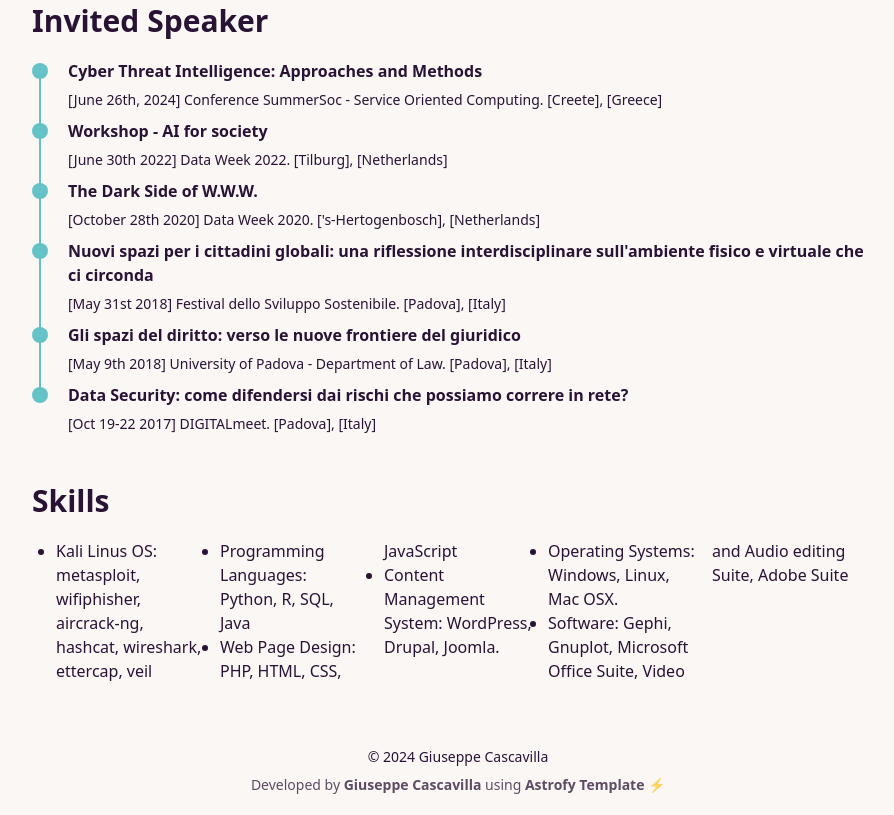
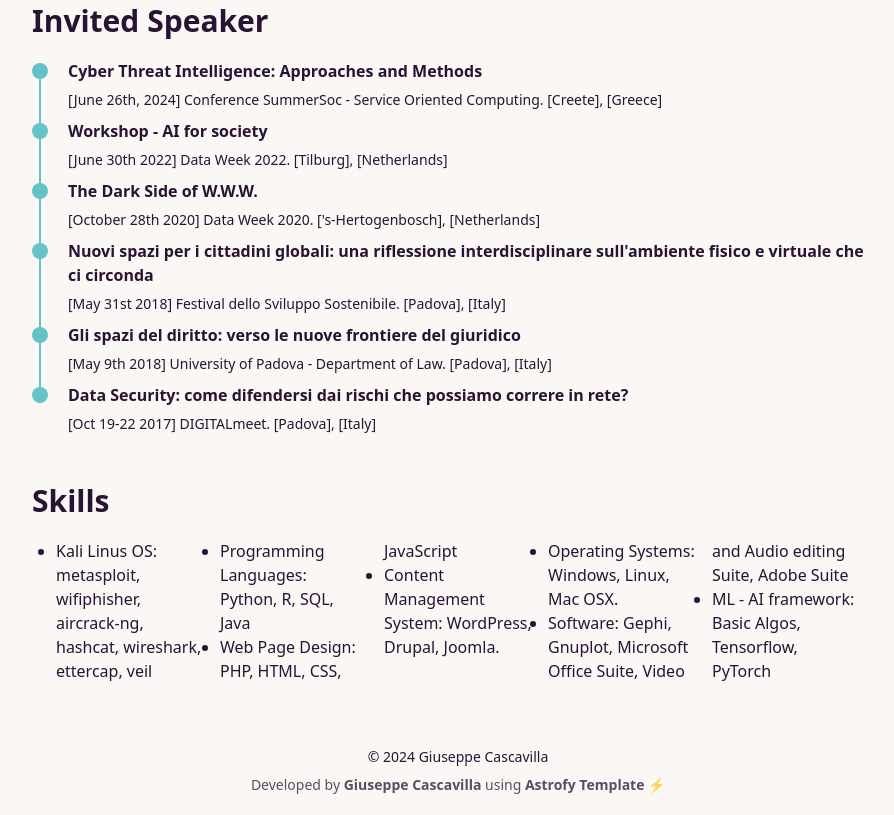
Before and after one commit to giuseppecascavilla/giuseppecascavilla.github.io, an Astro site: page /cv in a window 1280 px wide. Shown: the part 1233-2048 px from the top of the page, without its empty margins (334-1228 px from the left). Built offline with nearby package versions, Linux system fonts and the light colour scheme; Astro itself is replaced by a stand-in of ours.

Commit message:
CV Updates

```diff
--- a/src/pages/cv.astro
+++ b/src/pages/cv.astro
@@ -206,6 +206,8 @@ subtitle="[2014] to [2014] at [University of Padua], [Italy]"
     <li>Content Management System: WordPress, Drupal, Joomla.</li>
     <li>Operating Systems: Windows, Linux, Mac OSX.</li>
     <li>Software: Gephi, Gnuplot, Microsoft Office Suite, Video and Audio editing Suite, Adobe Suite</li>
+    <li>ML - AI framework: Basic Algos, Tensorflow, PyTorch</li>
+
     <!-- <li>Skill Name</li>
     <li>Skill Name</li>
     <li>Skill Name</li>
```
